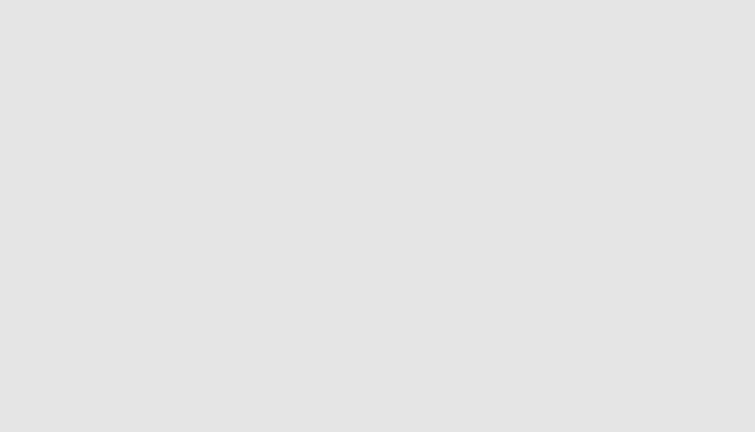
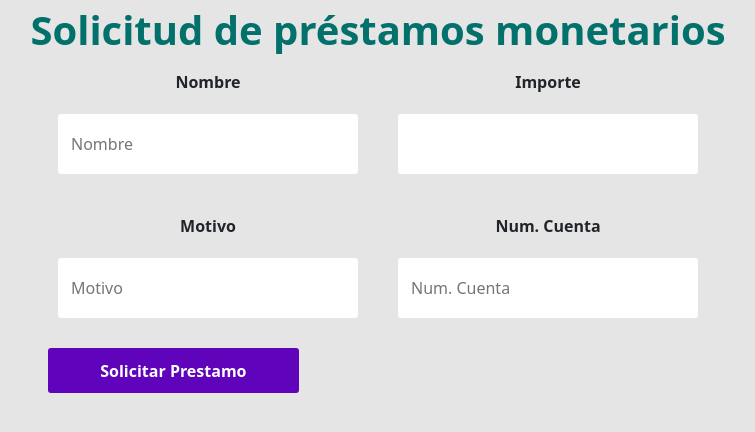
Before and after one commit to martineduardo/Museo-Banco, a React (Create React App) app in the folder cliente/: page /prestamo in a window 1280 px wide. Before the commit this address had no page. Shown: the top 432 px of the page, without its empty margins (262-1017 px from the left). Built offline with nearby package versions, Linux system fonts and the light colour scheme.

Commit message:
Solicitud de préstamo
Prototipo de vista de solicitud de préstamos
Eliminación de código comentado en Registro.js

```diff
--- a/cliente/src/App.js
+++ b/cliente/src/App.js
@@ -3,6 +3,7 @@ import './App.css';
 import Estado_Cuenta from './Estado_Cuenta';
 import Registro from './Registro';
 import {Routes,Route} from 'react-router-dom';
+import Prestamo from './Prestamo';
 
 function App() {
 
@@ -11,6 +12,7 @@ function App() {
       <Routes>
         <Route path="/registro" exact element={<Registro/>}/>
         <Route path="/estado_de_cuenta" exact element={<Estado_Cuenta/>}/>
+        <Route path="/prestamo" exact element={<Prestamo/>}/>
       </Routes>
     </div>
   );
--- /dev/null
+++ b/cliente/src/Prestamo.js
@@ -0,0 +1,111 @@
+import React, { useState } from 'react'
+import './App.css'
+import Axios from 'axios';
+import {Formulario, ContenedorBotonCentrado, Boton, MensajeExito, MensajeError} from './Elementos/Formulario';
+import ComponenteInput from './Componentes/Input';
+import { FontAwesomeIcon } from '@fortawesome/react-fontawesome';
+import {faExclamationTriangle} from '@fortawesome/free-solid-svg-icons';
+
+function Prestamo() {
+
+    const [nombreReg, setNombreReg] = useState({campo: '', valido: null})
+    const [importeReg, setImporteReg] = useState({campo: 0, valido: null})
+    const [motivoReg, setMotivoReg] = useState({campo:'', valido: null})
+    const [numCuentaReg, setNumCuentaReg] = useState({campo: 0, valido: null})
+    const [formularioValido, cambiarFormularioValido] = useState(null)
+
+    const expresiones = {
+        nombre: /^[a-zA-ZÁ-ÿ]{1,20}/,
+        motivo: /^[a-zA-ZÁ-ÿ]{1,20}/,
+        cuenta: /^\d{1,3}/,
+        importe: /^\d/
+    }
+
+    const submitPrestamo = (e) => {
+        e.preventDefault()
+        if(
+            nombreReg === 'true' &&
+            importeReg === 'true' &&
+            motivoReg === 'true' &&
+            numCuentaReg === 'true'
+            ) {
+            cambiarFormularioValido(true);
+            Axios.post('http://localhost:3001/api/prestamo', {
+                pNombre: nombreReg.campo,
+                importeP: importeReg.campo,
+                motivoP: motivoReg.campo,
+                numCuentaP: numCuentaReg.campo
+            }).then(() => {
+                alert("Prestamo aprobado")
+            });
+            setNombreReg({campo: '', valido: null})
+            setImporteReg({campo: 0, valido: null})
+            setMotivoReg({campo: 0, valido: null})
+            setNumCuentaReg({campo: '', valido: null})
+        }
+        else {
+            cambiarFormularioValido(false);
+        }
+    }
+
+    return(
+        <div className="App">
+            <div className="icon">
+                <div className="icon_class"></div>
+                <div className="text">Solicitud de préstamos monetarios</div>
+            </div>
+            <div className="form">
+                <Formulario action="" onSubmit={submitPrestamo}>
+                    <ComponenteInput
+                        estado={nombreReg}
+                        cambiarEstado={setNombreReg}
+                        tipo="text"
+                        label="Nombre"
+                        placeholder="Nombre"
+                        name="nombre"
+                        expresionRegular={expresiones.nombre}
+                    />
+                    <ComponenteInput
+                        estado={importeReg}
+                        cambiarEstado={setImporteReg}
+                        tipo="number"
+                        label="Importe"
+                        placeholder=""
+                        name="importe"
+                        expresionRegular={expresiones.importe}
+                    />
+                    <ComponenteInput
+                        estado={motivoReg}
+                        cambiarEstado={setMotivoReg}
+                        tipo="text"
+                        label="Motivo"
+                        placeholder="Motivo"
+                        name="motivo"
+                        expresionRegular={expresiones.nombre}
+                    />
+                    <ComponenteInput
+                       estado={numCuentaReg}
+                       cambiarEstado={setNumCuentaReg}
+                        tipo="number"
+                        label="Num. Cuenta"
+                        placeholder="Num. Cuenta"
+                        name="numCuenta"
+                        expresionRegular={expresiones.cuenta}
+                    />
+                    {formularioValido === false && <MensajeError>
+                        <p>
+                            <FontAwesomeIcon icon={faExclamationTriangle}/>
+                            <b>Error:</b> Por favor rellene el formulario correctamente.
+                        </p>
+                    </MensajeError>}
+                    <ContenedorBotonCentrado>
+                        <Boton type='submit'>Solicitar Prestamo</Boton>
+                        {formularioValido === true &&<MensajeExito>Solicitud enviada con éxito.</MensajeExito>}
+                    </ContenedorBotonCentrado>
+                </Formulario>
+            </div>
+        </div>
+    );
+}
+
+export default Prestamo;
--- a/cliente/src/Registro.js
+++ b/cliente/src/Registro.js
@@ -1,6 +1,5 @@
 import React, { useState, useEffect } from 'react';
 import './App.css';
-import {Button} from '@material-ui/core';
 import Axios from 'axios';
 import { FontAwesomeIcon } from '@fortawesome/react-fontawesome';
 import {Formulario, ContenedorBotonCentrado, Boton, MensajeExito, MensajeError} from './Elementos/Formulario';
@@ -41,20 +40,7 @@ function Registro() {
       else {
         cambiarFormularioValido(false);
       }
-
-    /*Axios.post('http://localhost:3001/api/registro', {
-      nombrePila: nombreReg.campo,
-      apellidoPat: apellidoPReg.campo,
-      apellidoMat: apellidoMReg.campo,
-      telCel: telReg.campo
-    }).then(() => {
-      alert("Cuenta registrada")
-    });*/
   };
-
-  /*const onSubmit = (e) => {
-    e.preventDefault();
-  }*/
 
   const expresiones = {
     nombre: /^[a-zA-ZÁ-ÿ]{3,20}/,
@@ -67,7 +53,6 @@ function Registro() {
       <div className="icon">
         <div className="icon_class"></div>
         <div className="text">Registro</div>
-
       </div>
       <div className="form">
         <Formulario action="" onSubmit={submitCuenta}>
@@ -118,7 +103,7 @@ function Registro() {
           {formularioValido === false && <MensajeError>
             <p>
               <FontAwesomeIcon icon={faExclamationTriangle}/>
-              <b>Error:</b> Por favor rellene el formulario correctamenrte.
+              <b>Error:</b> Por favor rellene el formulario correctamente.
             </p>
           </MensajeError>}
           <br/>
```
Also changed, not shown: 1 other file (tests, documents, lock files or other folders).
